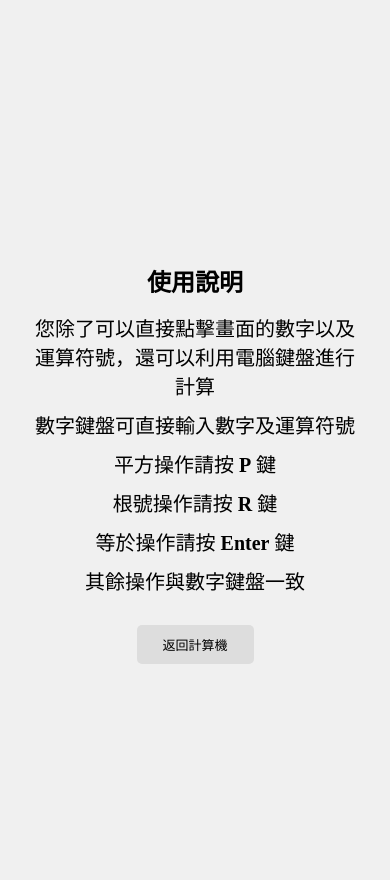
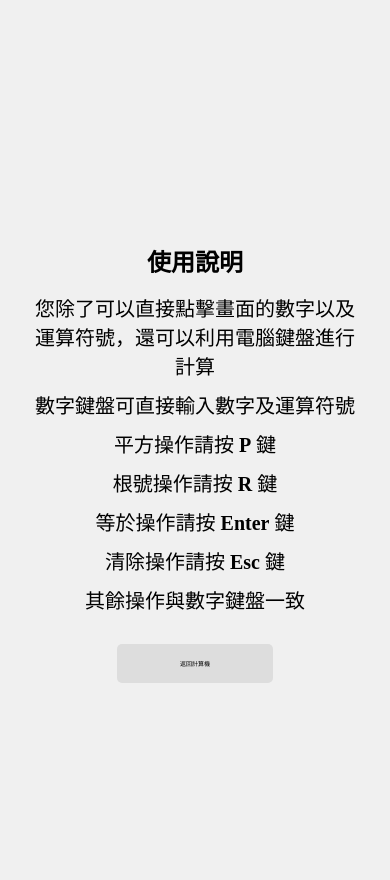
Before and after one commit to Translation-regulator/Calculator, a Flask app: page /help in a window 390 px wide. Run offline with Flask 3, Linux system fonts and the light colour scheme.

Commit message:
版面調整以及增加Esc說明

```diff
--- a/static/styles.css
+++ b/static/styles.css
@@ -71,7 +71,7 @@ nav{
 }
 
 .help-container button {
-    font-size: 23px; /* 調整按鈕字體大小 */
+    font-size:larger; /* 調整按鈕字體大小 */
     width: 15vw;  /* 增加按紐宽度 */
     height: 5vw; /* 增加按紐高度 */
     margin-top: 20px;
@@ -126,8 +126,8 @@ nav{
     }
 
     .help-container button {
-        font-size: 13px; /* 調整按鈕的字體大小 */
-        width: 30vw;  /* 增加按鈕宽度 */
+        font-size: 15%; /* 調整按鈕的字體大小 */
+        width: 40vw;  /* 增加按鈕宽度 */
         height: 10vw; /* 增加按鈕高度 */
 
     }
--- a/templates/help.html
+++ b/templates/help.html
@@ -14,6 +14,7 @@
         <div class="help-descript">平方操作請按 <strong>P</strong> 鍵</div>
         <div class="help-descript">根號操作請按 <strong>R</strong> 鍵</div>
         <div class="help-descript">等於操作請按 <strong>Enter</strong> 鍵</div>
+        <div class="help-descript">清除操作請按 <strong>Esc</strong> 鍵</div>
         <div class="help-descript">其餘操作與數字鍵盤一致</div>
 
 
```
